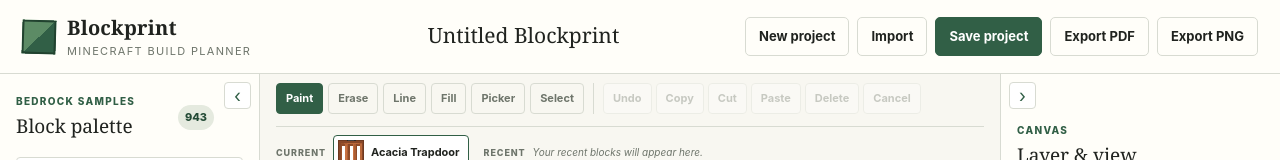
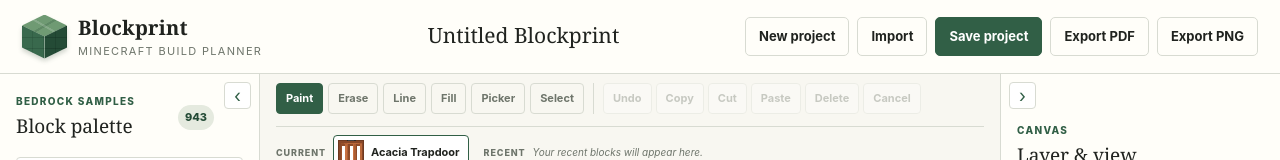
Before and after one commit to bsavage81/blockprint-minecraft-planner, a Next.js app: page / in a window 1280 px wide. Shown: the top 160 px of the page. Built offline with nearby package versions, Linux system fonts and the light colour scheme.

Commit message:
Redesign Blockprint logo

```diff
--- a/app/globals.css
+++ b/app/globals.css
@@ -14,7 +14,11 @@ button:disabled { cursor:not-allowed; opacity:.35; }
 .app-shell { min-height:100vh; display:flex; flex-direction:column; }
 .topbar { min-height:74px; display:grid; grid-template-columns:280px minmax(220px,1fr) auto; align-items:center; gap:20px; padding:12px 22px; background:var(--panel); border-bottom:1px solid var(--line); }
 .brand { display:flex; align-items:center; gap:11px; }
-.brand-cube { width:34px; height:34px; background:linear-gradient(135deg,#5c8b65 0 50%,#315f46 50%); box-shadow:inset 0 0 0 2px #21422f; transform:rotate(2deg); }
+.brand-mark { position:relative; display:block; width:45px; height:44px; flex:0 0 45px; filter:drop-shadow(0 3px 2px rgba(28,56,40,.2)); }
+.brand-mark > span { position:absolute; display:block; }
+.mark-top { inset:0 0 50% 0; clip-path:polygon(50% 0,100% 50%,50% 100%,0 50%); background-color:#6f9a73; background-image:linear-gradient(30deg,transparent 47%,rgba(255,255,255,.16) 48% 52%,transparent 53%),linear-gradient(-30deg,transparent 47%,rgba(28,66,46,.2) 48% 52%,transparent 53%); }
+.mark-left { inset:25% 50% 0 0; clip-path:polygon(0 0,100% 33.333%,100% 100%,0 66.667%); background-color:#39694d; background-image:repeating-linear-gradient(0deg,transparent 0 10px,rgba(20,51,35,.22) 10px 11px),repeating-linear-gradient(90deg,transparent 0 10px,rgba(20,51,35,.18) 10px 11px); }
+.mark-right { inset:25% 0 0 50%; clip-path:polygon(0 33.333%,100% 0,100% 66.667%,0 100%); background-color:#244b36; background-image:repeating-linear-gradient(0deg,transparent 0 10px,rgba(12,36,24,.28) 10px 11px),repeating-linear-gradient(90deg,transparent 0 10px,rgba(12,36,24,.2) 10px 11px); }
 .brand div { display:flex; flex-direction:column; }
 .brand strong { font-family:Georgia,serif; font-size:20px; letter-spacing:.01em; }
 .brand span { font-size:11px; color:var(--muted); text-transform:uppercase; letter-spacing:.12em; }
--- a/app/page.tsx
+++ b/app/page.tsx
@@ -625,7 +625,11 @@ export default function Home() {
     <main className="app-shell">
       <header className="topbar">
         <div className="brand">
-          <span className="brand-cube" aria-hidden="true" />
+          <span className="brand-mark" aria-hidden="true">
+            <span className="mark-top" />
+            <span className="mark-left" />
+            <span className="mark-right" />
+          </span>
           <div><strong>Blockprint</strong><span>Minecraft build planner</span></div>
         </div>
         <input className="project-name" aria-label="Blueprint name" value={blueprint.name}
```
